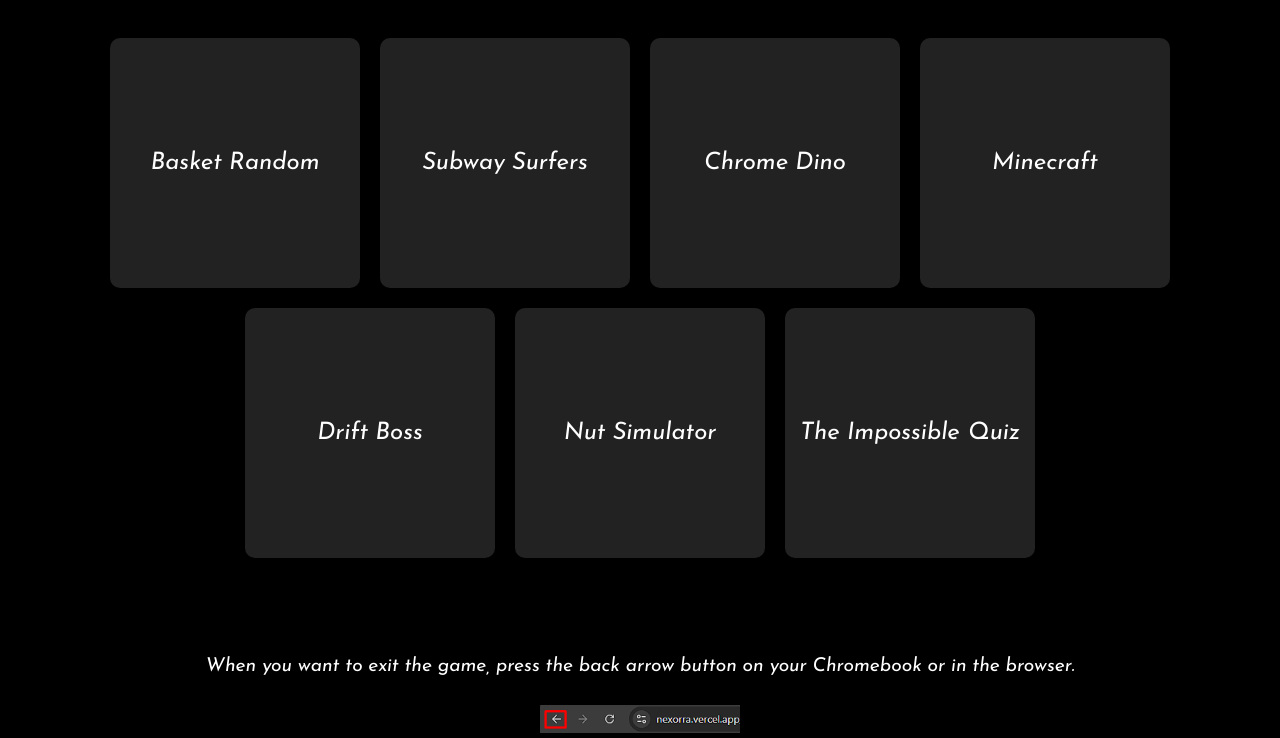
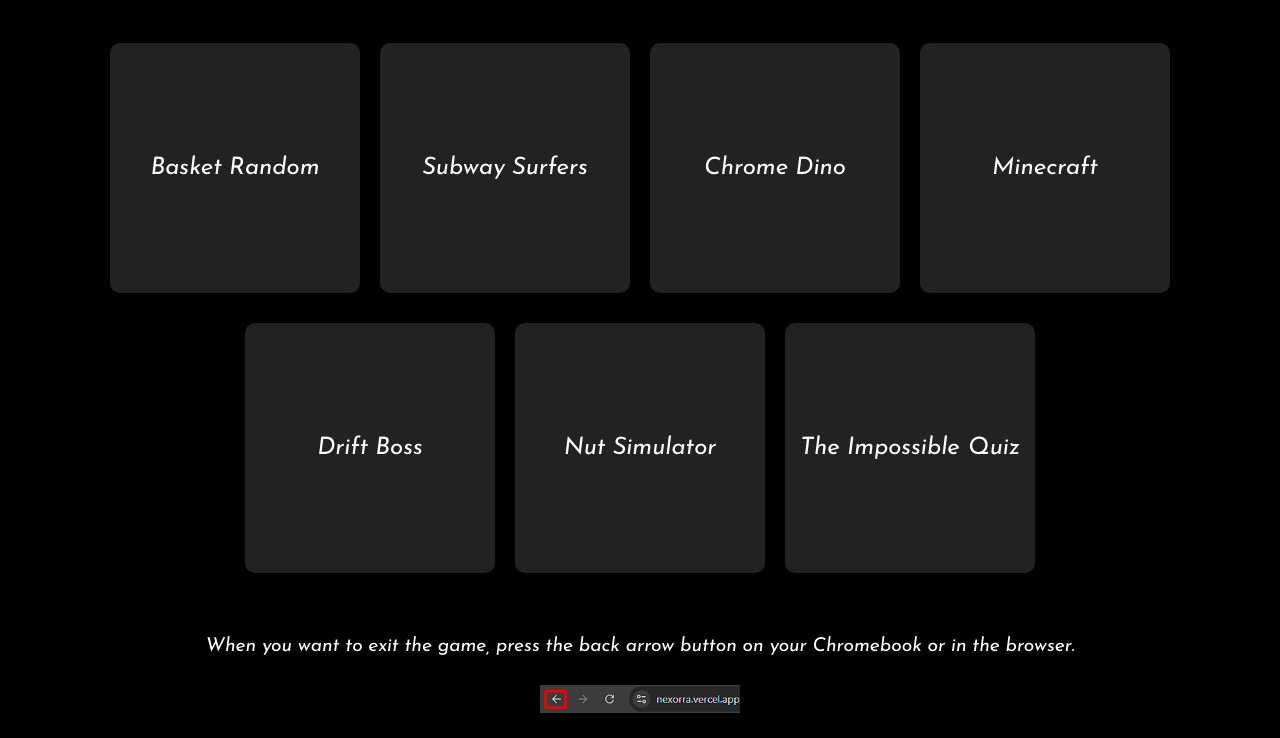
Before and after one commit to seby06/Nexorra, a plain HTML site: page games.html in a window 1280 px wide. Shown: the part 62-800 px from the top of the page. Drawn offline with Linux system fonts and the light colour scheme.

Commit message:
I HATTET ET&E^WWWWWWWWWWWWWWWWWWWWWWWWWWWWWWWWWWWWWWWWWWWWWWWWWWWWWwwwe67dwe67fqaet67f qe

```diff
--- a/games.html
+++ b/games.html
@@ -19,7 +19,7 @@
             align-items: center;
             font-family: 'Josefin Sans', sans-serif;
             min-height: 100vh;
-            justify-content: space-between;
+            justify-content: space-between; /* Ensures footer stays at bottom */
         }
 
         .navbar {
@@ -47,13 +47,14 @@
 
         .content {
             text-align: center;
-            margin-top: 100px; /* Adjust this if you want different vertical spacing */
+            margin-top: 100px; /* Adjust if needed */
             display: flex;
             flex-wrap: wrap;
             justify-content: center;
             align-items: center; /* Ensures vertical centering */
-            gap: 20px; /* Adjust gap between icons */
+            gap: 20px;
             width: 100%;
+            flex-grow: 1; /* Allow content to expand to fill available space */
         }
 
         .custom-button {
@@ -108,6 +109,7 @@
             text-align: center;
             color: white;
             font-size: 1.2em;
+            margin-bottom: 20px; /* Ensures space at the bottom */
         }
 
         .footer img {
@@ -126,7 +128,7 @@
     </div>
 
     <div class="content">
-        <!-- Updated to use ?game= -->
+        <!-- Game links -->
         <a href="/player.html?game=games/basket-random/index.html" class="custom-button">
             <img src="images/basket-random.png" alt="Basket Random">
             <span>Basket Random</span>
```
